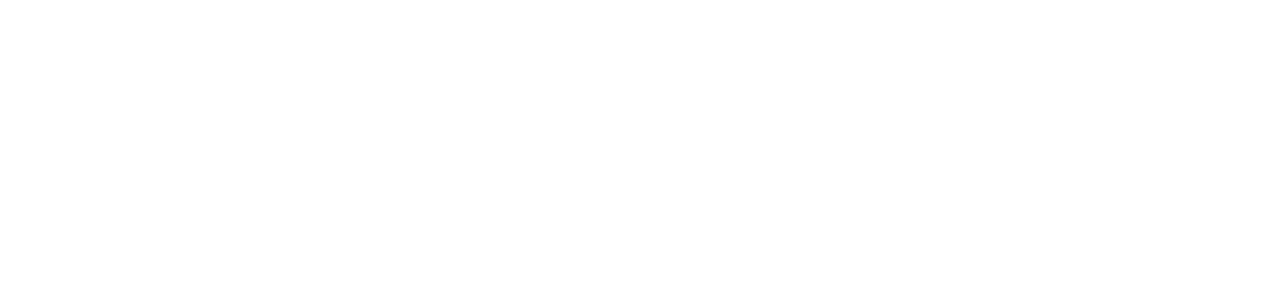
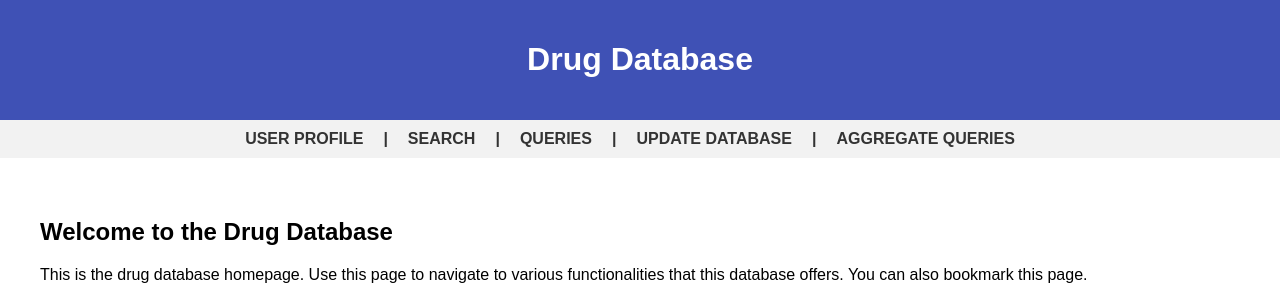
Before and after one commit to rgottiparthi/DrugDatabase, a Flask app: page / in a window 1280 px wide. Before the commit the part shown is empty. Shown: the top 297 px of the page. Run offline with Flask 3, Linux system fonts and the light colour scheme.

Commit message:
Made the homepage look nice

```diff
--- a/Templates/home.html
+++ b/Templates/home.html
@@ -1,25 +1,98 @@
-<!doctype html>
+<!DOCTYPE html>
 <html>
   <head>
-            <title>Welcome to the Drug Database</title>
-        </head>
-    </html>
+    <title>Drug Database Homepage</title>
+    <style>
+      /* Add some basic styling */
+      body {
+        font-family: Arial, sans-serif;
+        margin: 0;
+        padding: 0;
+      }
 
-    <!-- possible change:
-    <!DOCTYPE html>
-    <html lang="en">
-      <head>
-        <meta charset="UTF-8">
-        <meta name="viewport" content="width=device-width, initial-scale=1.0">
-        <meta http-equiv="X-UA-Compatible" content="ie=edge">
-        <title>My Website</title>
-        <link rel="stylesheet" href="./style.css">
-        <link rel="icon" href="./favicon.ico" type="image/x-icon">
+      /* Style the header */
+      header {
+        background-color: #3f51b5;
+        color: white;
+        padding: 20px;
+        text-align: center;
+      }
+
+      /* Style the navigation menu */
+      nav {
+        background-color: #f2f2f2;
+        display: flex;
+        justify-content: center;
+        padding: 10px;
+      }
+
+      /* Style the links in the navigation menu */
+      nav a {
+        color: #333;
+        font-weight: bold;
+        margin-right: 20px;
+        text-decoration: none;
+        text-transform: uppercase;
+      }
+
+	nav b {
+        color: #333;
+	      font-weight: bold;
+        margin-right: 20px;
+        text-decoration: none;
+        text-transform: uppercase;
+      }
+
+      nav a:hover {
+        color: #3f51b5;
+      }
+
+      /* Style the main content area */
+      main {
+        margin: 20px;
+        padding: 20px;
+      }
+
+      /* Add some basic styles to the footer */
+      footer {
+        background-color: #3f51b5;
+        color: white;
+        padding: 20px;
+        text-align: center;
+      }
+    </style>
   </head>
   <body>
+    <header>
+      <h1>Drug Database</h1>
+    </header>
+
+    <nav>
+      <a href="#">User Profile</a>
+	<b href="#">|</b>
+      <a href="#">Search</a>
+	<b href="#">|</b>
+      <a href="#">Queries</a>
+	<b href="#">|</b>
+      <a href="#">Update Database</a>
+	<b href="#">|</b>
+      <a href="#">Aggregate Queries</a>
+    </nav>
+
     <main>
-            <h1>This is the hom</h1>
+      <h2>Welcome to the Drug Database</h2>
+      <p>
+        This is the drug database homepage. Use this page to navigate to various functionalities that this database offers. You can also bookmark this page.
+      </p>
+
+	<img src="https://images.unsplash.com/photo-1524683745036-b46f52b8505a?ixlib=rb-4.0.3&amp;ixid=MnwxMjA3fDB8MHxwaG90by1wYWdlfHx8fGVufDB8fHx8&amp;auto=format&amp;fit=crop&amp;w=715&amp;q=80" alt="Medicine Machine" width="400" height="500">
+	<img src="https://images.unsplash.com/photo-1576091160399-112ba8d25d1d?ixlib=rb-4.0.3&ixid=MnwxMjA3fDB8MHxwaG90by1wYWdlfHx8fGVufDB8fHx8&auto=format&fit=crop&w=1470&q=80" alt="Medicine Man" width="700" height="500">
+	<img src="https://images.unsplash.com/photo-1522335579687-9c718c5184d7?ixlib=rb-4.0.3&ixid=MnwxMjA3fDB8MHxwaG90by1wYWdlfHx8fGVufDB8fHx8&auto=format&fit=crop&w=1471&q=80" alt="Medicine Manager" width="500" height="500">
+
     </main>
-        <script src="index.js"></script>
+
+    <footer>
+      <p>&copy; 2023 Tina Tian, Rohith Gottiparthi, Joshua Krug. All rights reserved.</p>
+    </footer>
   </body>
-    </html> -->
+</html>
```
Lines whose indentation alone changed are shown as unchanged.
